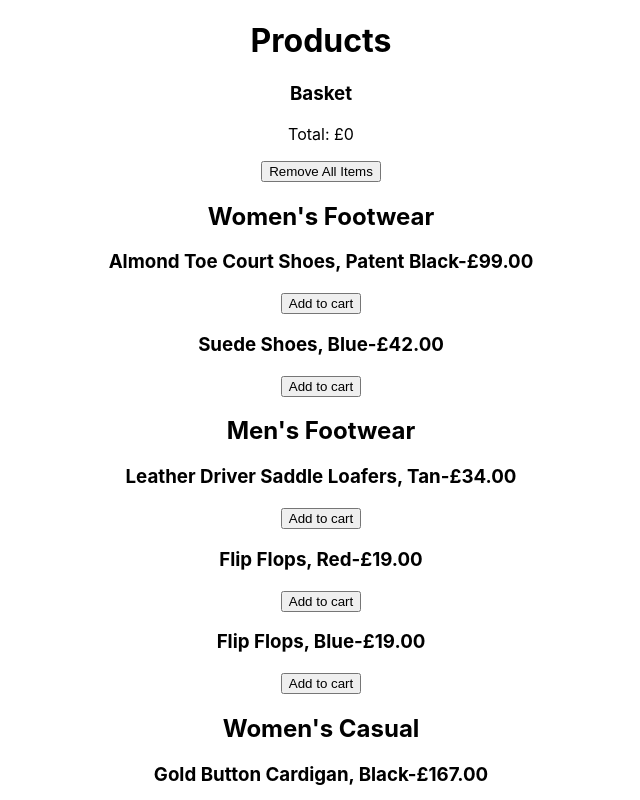
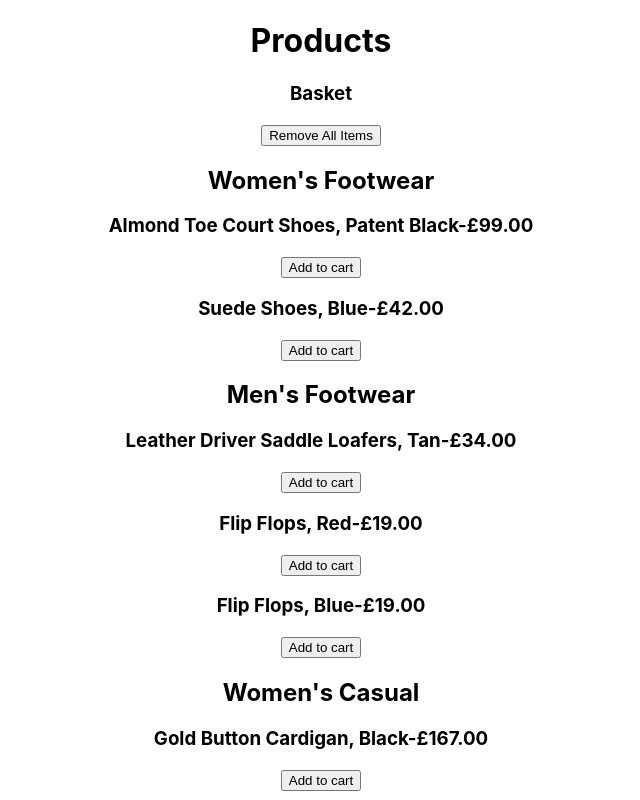
Before and after one commit to Rupieeroo/web-shop, a React (Create React App) app: page / in a window 1280 px wide. Shown: the top 800 px of the page, without its empty margins (319-959 px from the left). Built offline with nearby package versions, Linux system fonts and the light colour scheme.

Commit message:
deleted tag to render total price for now

```diff
--- a/src/components/basket.js
+++ b/src/components/basket.js
@@ -14,7 +14,6 @@ const Basket = (props) => (
         </button>
       </div>
     ))}
-      <p>Total: £{props.basketTotal}</p>
     <button
       onClick={props.handleEmptyBasket}
     >Remove All Items</button>
```
